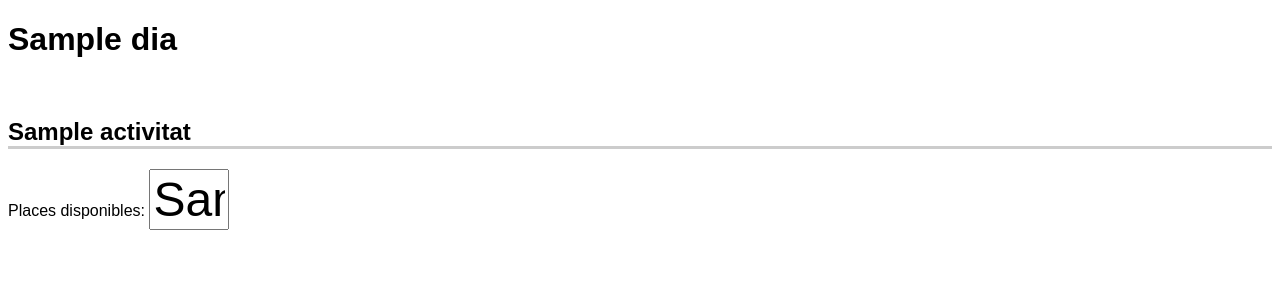
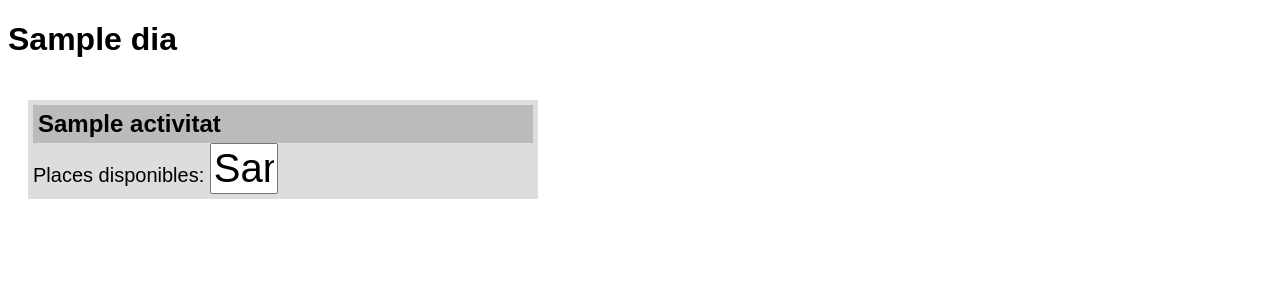
Before and after one commit to guillembatiste/FLIC2017, a Flask app: template templates/dia.html in a window 1280 px wide. Shown: the top 300 px of the page. Run offline with Flask 2, Linux system fonts and the light colour scheme; the template is opened without the code that fills it: most values are stand-ins (such as "Sample title", 1, 10 or a date in 2020).

Commit message:
Add a bit of design 1

```diff
--- a/templates/dia.html
+++ b/templates/dia.html
@@ -7,20 +7,56 @@
             font-family: sans-serif;
         }
         h2 {
-            border-bottom: 3px solid #CCC;
+            background: #BBB;
+            padding: 5px;
+            margin: 0;
+            font-size: 1.2em;
         }
         input {
-            font-size: 3em;
+            font-size: 2em;
             width: 1.5em;
+        }
+        .logo {
+            position: absolute;
+            left: 50%;
+            margin-left: -100px;
+            top: 10px;
+        }
+        .dia-list {
+            padding: 0;
+            margin: 0;
+            list-style: none;
+            display: flex;
+            flex-flow: row wrap;
+        }
+        .dia {
+            padding: 5px;
+            margin: 1em;
+            font-size: 20px;
+            width: 25em;
+            background-color: #DDD
+        }
+        .complert {
+            color: #F00;
+            width: 6em;
+            font-size: 1.5em;
         }
     </style>
 </head>
 <body>
    <h1>{{ dia.nom }}</h1>
-   {% for activitat in dia.activitats %}
-   <br>
-   <h2>{{ activitat.nom }}</h2>
-   Places disponibles: <input type = 'text' value="{{activitat.disponibles}}">
-   </br>
-   {% endfor %}
+   <!--<img class="logo" src="http://clips.holaluz.com/static/images/logo_client.png" width="200" />-->
+   <ul class="dia-list">
+       {% for activitat in dia.activitats %}
+       <li class="dia">
+           <h2>{{ activitat.nom }}</h2>
+           {% if activitat.disponibles == 7 %}
+           Places disponibles: <input type = 'text' value="Complert" class="complert">
+           {% else %}
+           Places disponibles: <input type = 'text' value="{{activitat.disponibles}}">
+           {% endif %}
+           </br>
+       </li>
+       {% endfor %}
+   </ul>
 </body>
```
